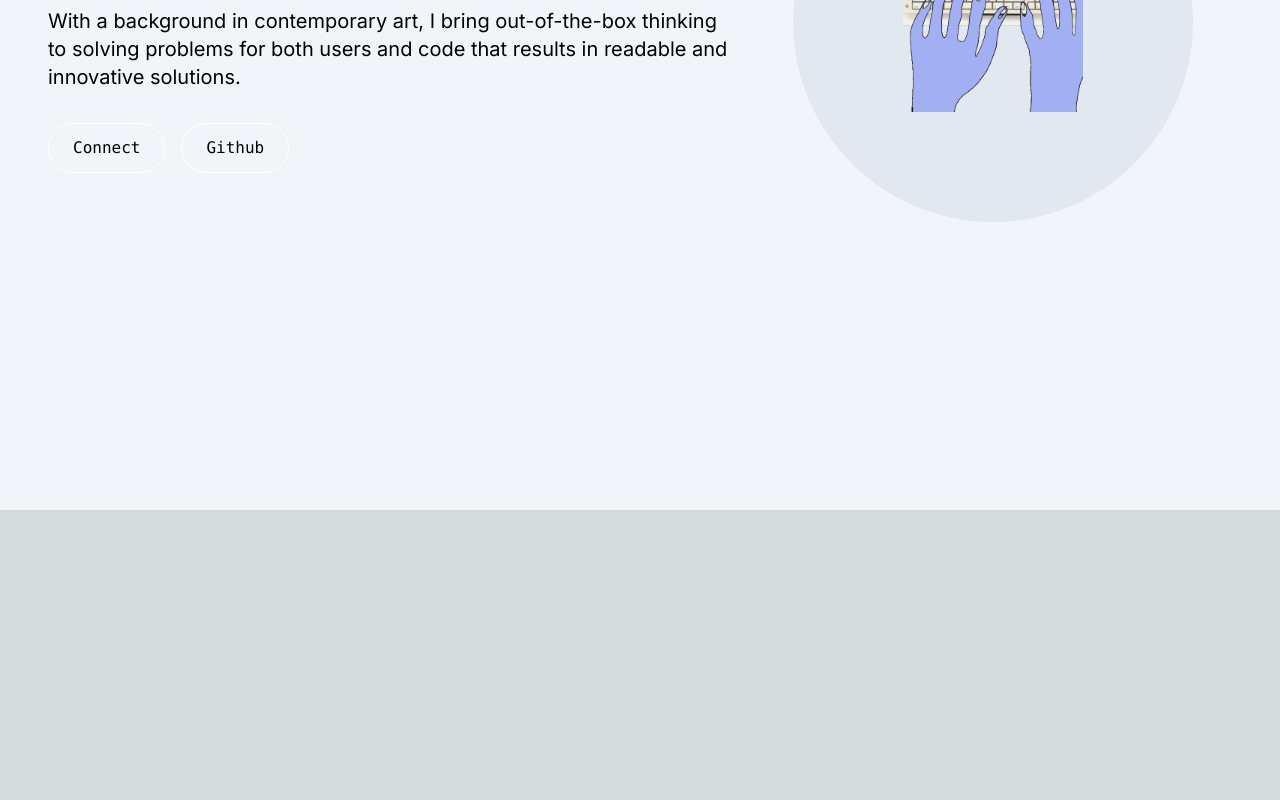
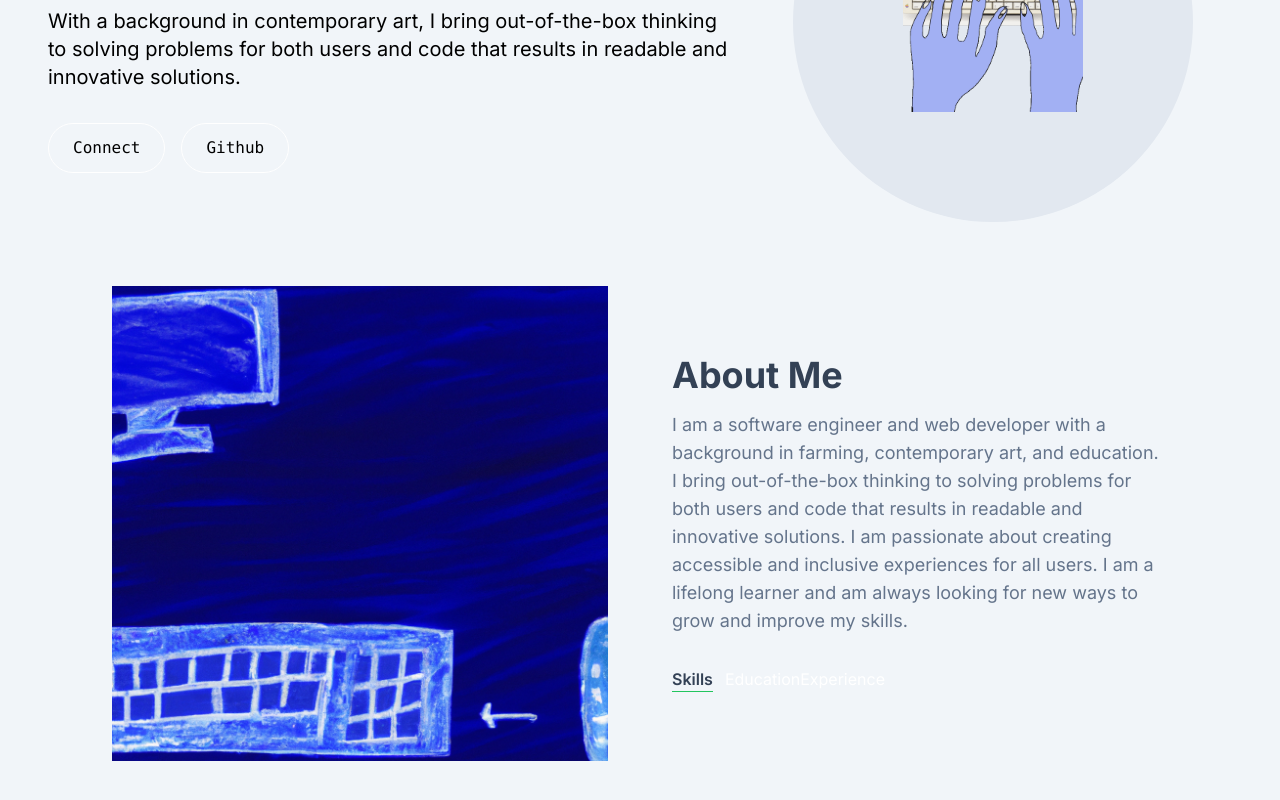
Before and after one commit to emmalgs/dev-portfolio, a Next.js app: page / in a window 1280 px wide. Shown: the part 290-1090 px from the top of the page. Before the commit the page ends 800 px from the top, so only its background shows below. Built offline with nearby package versions, Linux system fonts and the light colour scheme.

Commit message:
Add tab functionality and image to AboutSection component

```diff
--- a/src/app/components/AboutSection.tsx
+++ b/src/app/components/AboutSection.tsx
@@ -1,10 +1,45 @@
-import React from "react";
+"use client";
+import React, { useTransition, useState } from "react";
 import Image from "next/image";
 
 const AboutSection: React.FC = () => {
+  const [tab, setTab] = useState("skills");
+  const [startTransition, isPending] = useTransition();
+
+  const handleTabChange = (id: string) => {
+    startTransition(() => {
+      setTab(id);
+    })
+  }
   return (
     <section className="text-white">
-      <div className="md:grid md:grid-cols-2 gap-8 items-center py-8 px-4 xl:gap-16 sm:py-16 xl:px-16"></div>
+      <div className="md:grid md:grid-cols-2 gap-8 items-center py-8 px-4 xl:gap-16 sm:py-16 xl:px-16">
+        <Image
+          src="/images/computer.png"
+          alt="computer"
+          width={500}
+          height={500}
+        />
+        <div>
+          <h2 className="text-4xl font-bold text-slate-700 mb-4">About Me</h2>
+          <p className="text-slate-500 md:text-lg">
+            I am a software engineer and web developer with a background in
+            farming, contemporary art, and education. I bring out-of-the-box
+            thinking to solving problems for both users and code that results in
+            readable and innovative solutions. I am passionate about creating
+            accessible and inclusive experiences for all users. I am a lifelong
+            learner and am always looking for new ways to grow and improve my
+            skills.
+          </p>
+          <div className="flex flex-row mt-8">
+            <span className="mr-3 font-semibold hover:text-blue-600 text-slate-700 border-b border-green-500">
+              Skills
+            </span>
+            <span>Education</span>
+            <span>Experience</span>
+          </div>
+        </div>
+      </div>
     </section>
   );
 };
```
